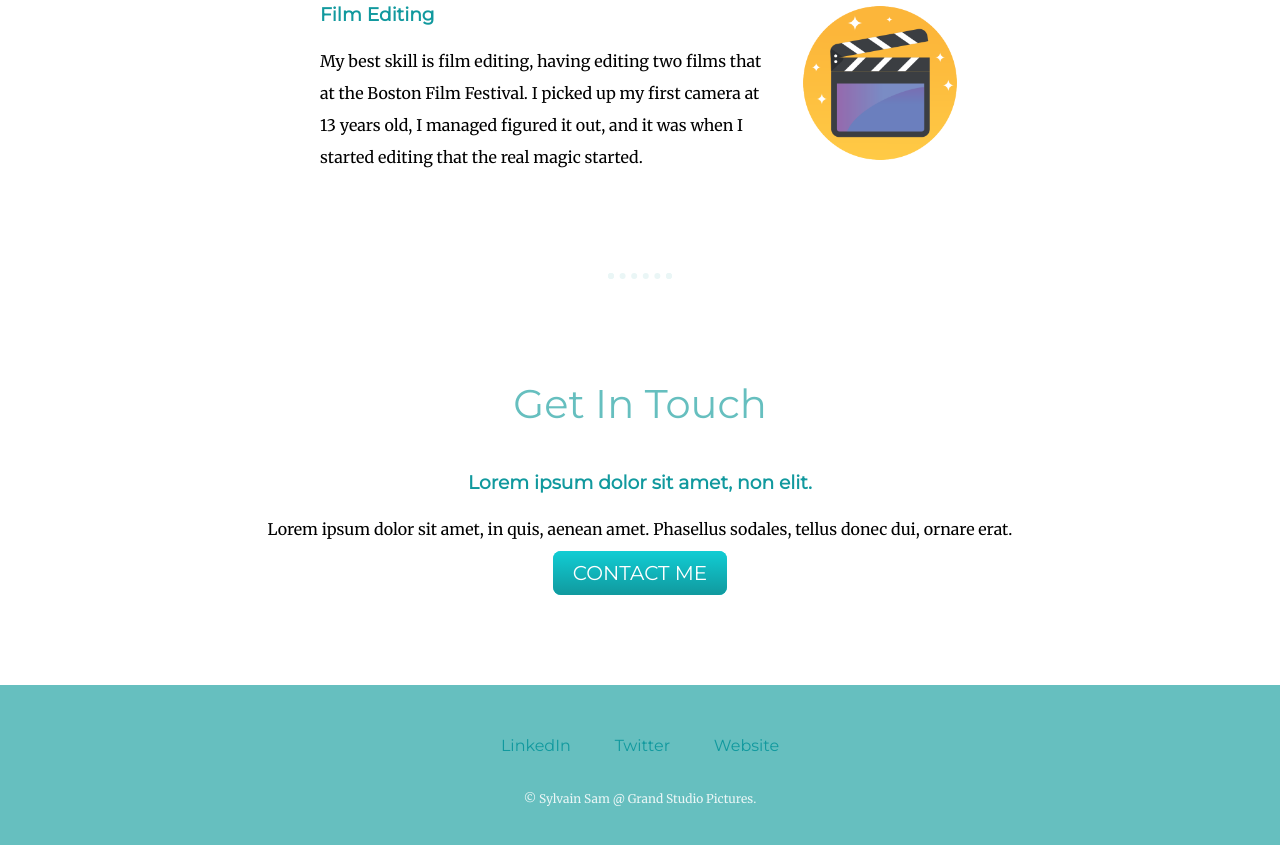
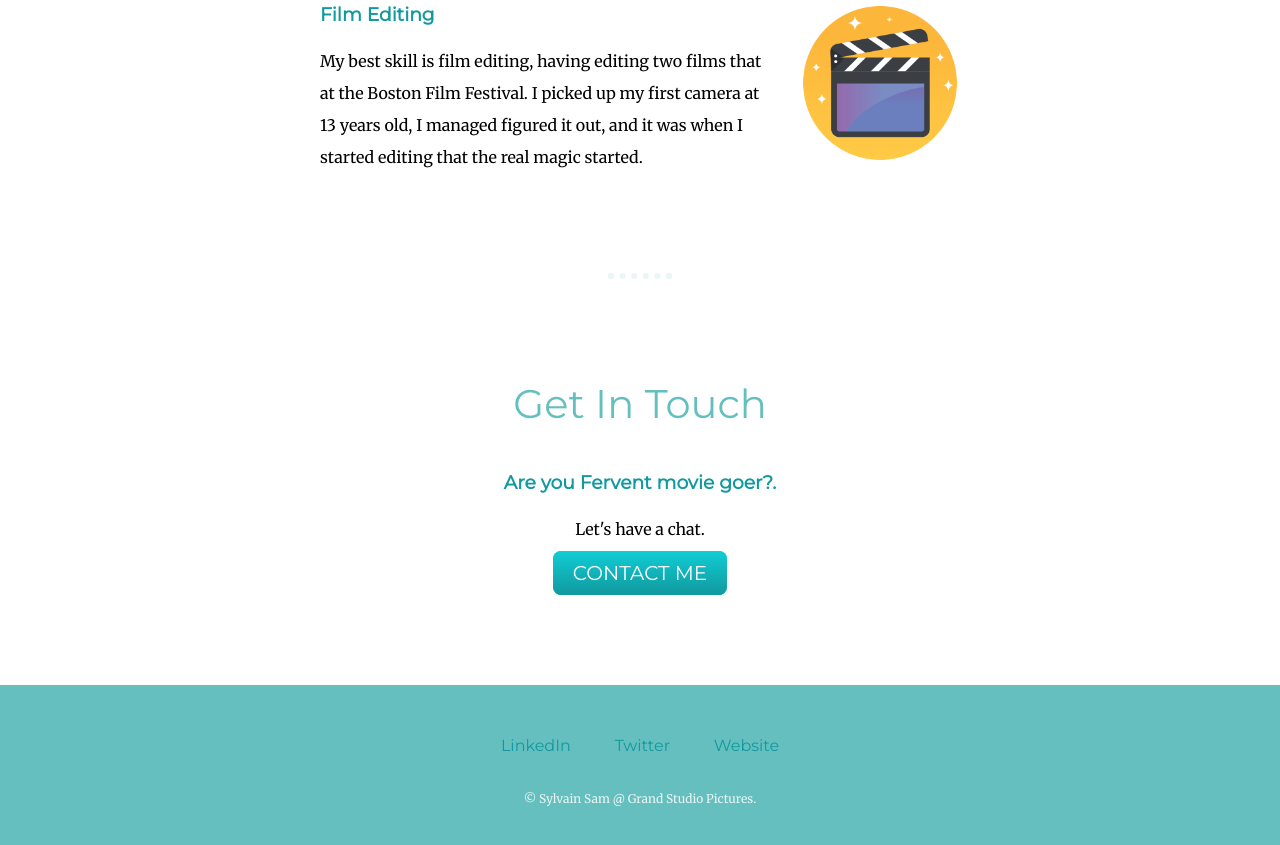
Before and after one commit to Cssam99/firstcv, a plain HTML site: page index.html in a window 1280 px wide. Shown: the part 2051-2896 px from the top of the page. Drawn offline with Linux system fonts and the light colour scheme.

Commit message:
Add files via upload

```diff
--- a/index.html
+++ b/index.html
@@ -45,8 +45,8 @@
 
             <div class="contact-me">
               <h2>Get In Touch</h2>
-              <h3>Lorem ipsum dolor sit amet, non elit.</h3>
-              <p>Lorem ipsum dolor sit amet, in quis, aenean amet. Phasellus sodales, tellus donec dui, ornare erat.</p>
+              <h3>Are you Fervent movie goer?.</h3>
+              <p>Let's have a chat.</p>
               <a class="btn" href="mailto:name@email.com">CONTACT ME</a>
             </div>
           </div>
```
